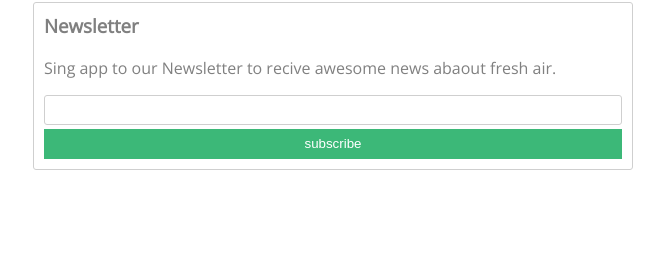
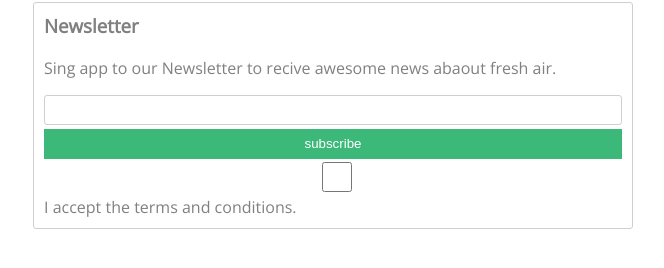
Before and after one commit to CiganyVajda2005/R-kan-ni-r-ja, a plain HTML site: page index.html in a window 1280 px wide. Shown: the part 84-352 px from the top of the page, without its empty margins (307-971 px from the left). Drawn offline with nearby package versions, Linux system fonts and the light colour scheme.

Commit message:
Add files via upload

```diff
--- a/index.html
+++ b/index.html
@@ -19,6 +19,8 @@
         <form>
         <input type="text">
         <button type="submit">subscribe</button>
+        <input type="checkbox" name="" id="terms">
+        <label for="terms">I accept the terms and conditions.</label>
         </form>
 
     </div>
```
